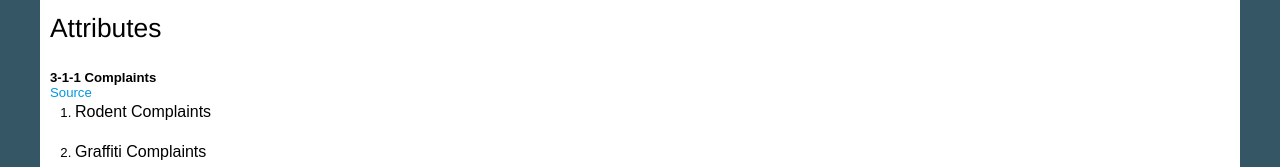
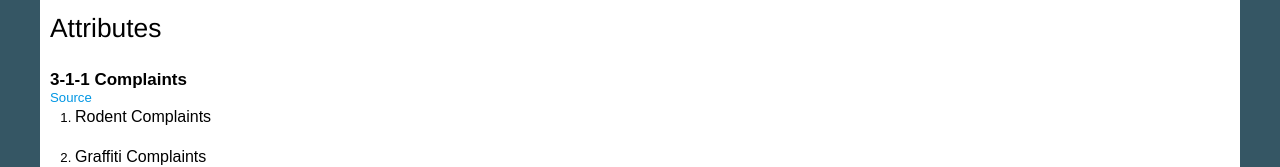
Before and after one commit to cschleidt/sdaav, a plain HTML site: page index.html in a window 1280 px wide. Shown: the part 640-807 px from the top of the page. Drawn offline with nearby package versions, Linux system fonts and the light colour scheme.

Commit message:
made h4 larger

```diff
--- a/index.html
+++ b/index.html
@@ -10,6 +10,10 @@
     <link rel="stylesheet" type="text/css" href="styles.css" />
 
     <style type="text/css">
+
+		h4 {
+			font-size: 17px
+		}
 
 		p {
 			font-size: 16px
```
